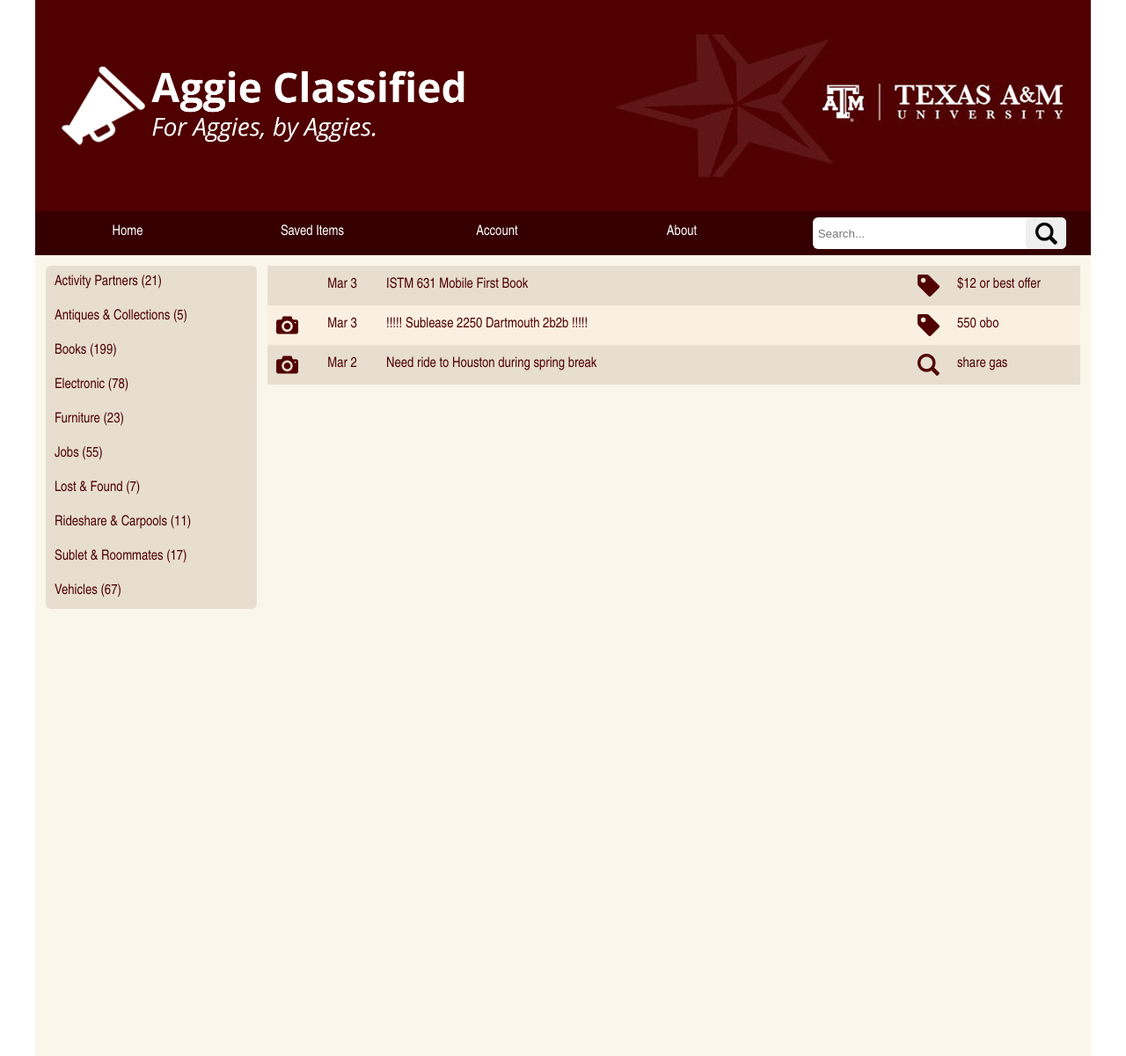
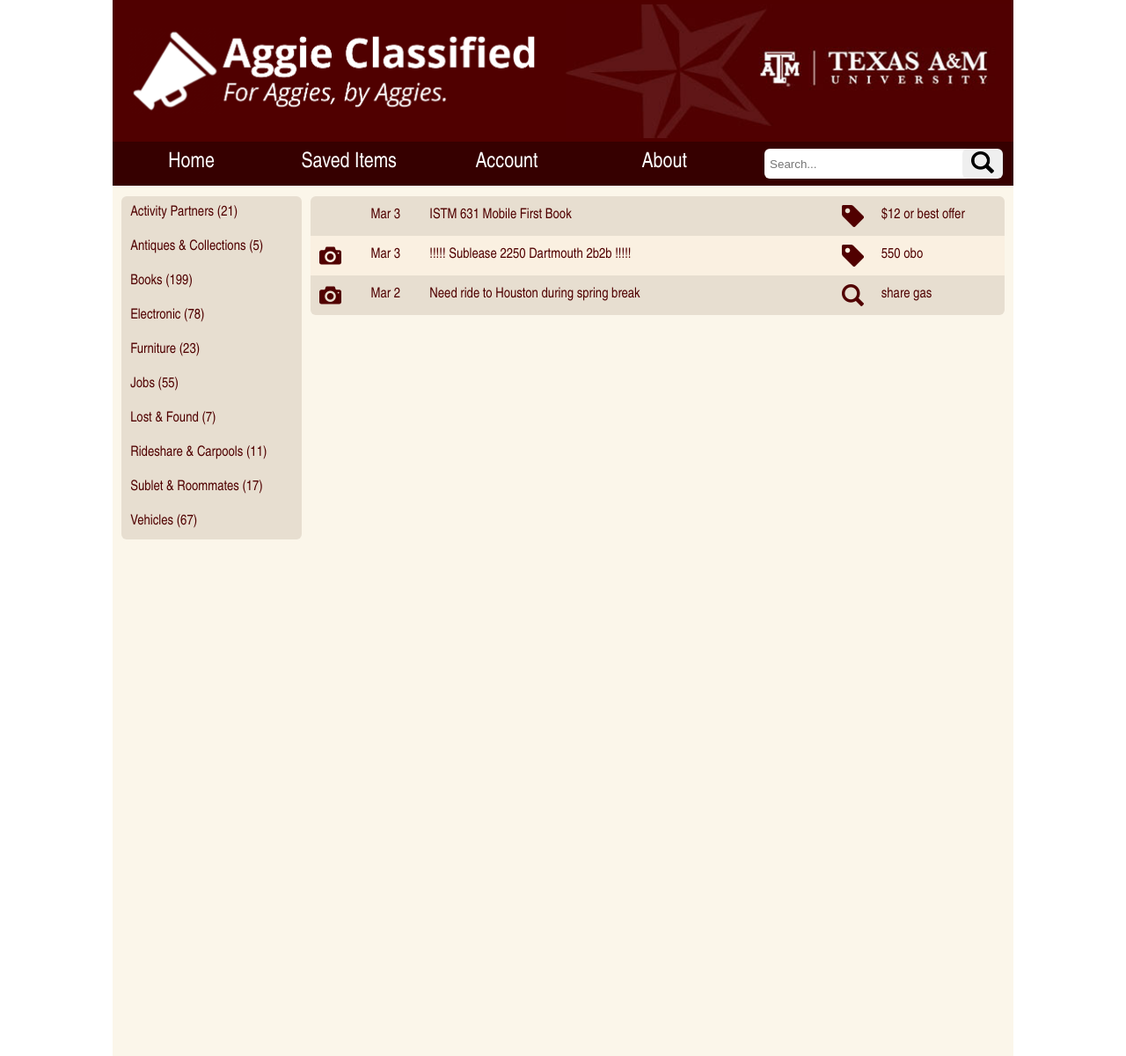
Before and after one commit to ruizhu/631-Project, a PHP site: page / in a window 1280 px wide. Shown: the whole page at 88% size. Run offline with PHP 8.4, Linux system fonts and the light colour scheme.

Commit message:
Change to Logo bar, seprate to left and right side. styling responsvie

```diff
--- a/RWD/index.html
+++ b/RWD/index.html
@@ -1,11 +1,16 @@
 <!DOCTYPE html>
 <html>
-<head><link rel="stylesheet" href="style.css"></head>
+<head>
+  <link rel="stylesheet" href="style.css">
+  <meta name="viewport" content="width=device-width, initial-scale=1.0">
+</head>
 <body>
 
 <div class="page_container">
   <div class="container">
     <div class="logo_bar">
+      <div class="logo_bar_left"></div>
+      <div class="logo_bar_right"></div>
     </div>
 
     <div class="nav_bar">
--- a/RWD/style.css
+++ b/RWD/style.css
@@ -11,18 +11,31 @@
 
 .container{
   height:1200px;
-  max-width: 1200px;
+  max-width: 80%;
   background-color: #fbf6ea;
 }
 
 .logo_bar{
-  height: 240px;
-  width: inherit;
-  background-image: url("image/logo_bar_background.png");
+  height: 161px;
+  width: 100%;
+  background-color: #500000;
+}
+.logo_bar_left{
+  height: inherit;
+  width: 50%;
+  background-image: url("image/logo_bar_background_left.png");
+  background-size:contain;
+  background-repeat: no-repeat;
+  float: left;
+}
+.logo_bar_right{
+  height: inherit;
+  width: 50%;
+  background-image: url("image/logo_bar_background_right.png");
+  background-position: right;
   background-size: contain;
   background-repeat: no-repeat;
-  background-position: right;
-  background-color: #500000;
+  float: right;
 }
 
 .logo {
@@ -41,7 +54,8 @@
   width: 17.5%;
   float:left;
   text-align: center;
-  padding: 15px 0px 15px 0px;
+  font-size: 1.5em;
+  padding: 10px 0px 1px 0px;
 }
 .nav_bar_item a:hover{
  background-color: #332c2c;
@@ -50,37 +64,39 @@
 .search {
   width: 30%;
   float: right;
-  margin-right: 0px;
 }
 .search_input{
-  height: 36px;
-  width: 80%;
-  margin: 7px 0px 7px 44px;
+  height: 34px;
+  width: 84%;
+  margin: 8px 4% 8px 8%;
   border-radius: 6px;
   float: left;
   overflow: hidden;
 }
 
 .search_button {
-  float: left;
-  height: 36px;
-  width: 46px;
-  margin: 7px 0px 7px -46px;
-  padding: 6px;
+  height: 34px;
+  width: 15%;
+  margin: 8px 4% 8px -18.333333% ;
+  padding: 0.5%;
   border-radius: 6px;
+  float: right;
   overflow: hidden;
 }
-
-.submit_button:hover {
-  background-color: #332c2c;
-  color: #ffffff;
+.search_button:hover {
+  filter: invert(100%);
+}
+#icon_search{
+  width: 60%;
+  max-width: 30px;
+  max-height: 30px;
 }
 
 /* category list */
 .category {
   width: 20%;
   float:left;
-  margin: 12px 6px 0 12px;
+  margin: 12px 1% 0 1%;
   background-color: #E7DED0;
   color: #500000;
   border-radius: 6px;
@@ -102,9 +118,10 @@
 /* List of all post within selected category */
 .main_list{
   width: 77%;
-  margin: 1% 1% 0 0.5%;
+  margin: 12px 1% 0 0;
   float:right;
   border-radius: 6px;
+  overflow: auto;
 }
 .main_list table{
   width: 100%;
@@ -162,6 +179,6 @@
 }
 
 .icon {
-  width: 25px;
-  height: 25px;
+  width: 100%;
+  height: auto;
 }
```
Also changed, not shown: RWD/image/logo_bar_background_left.png (added), RWD/image/logo_bar_background_right.png (added), RWD/image/search.png.
